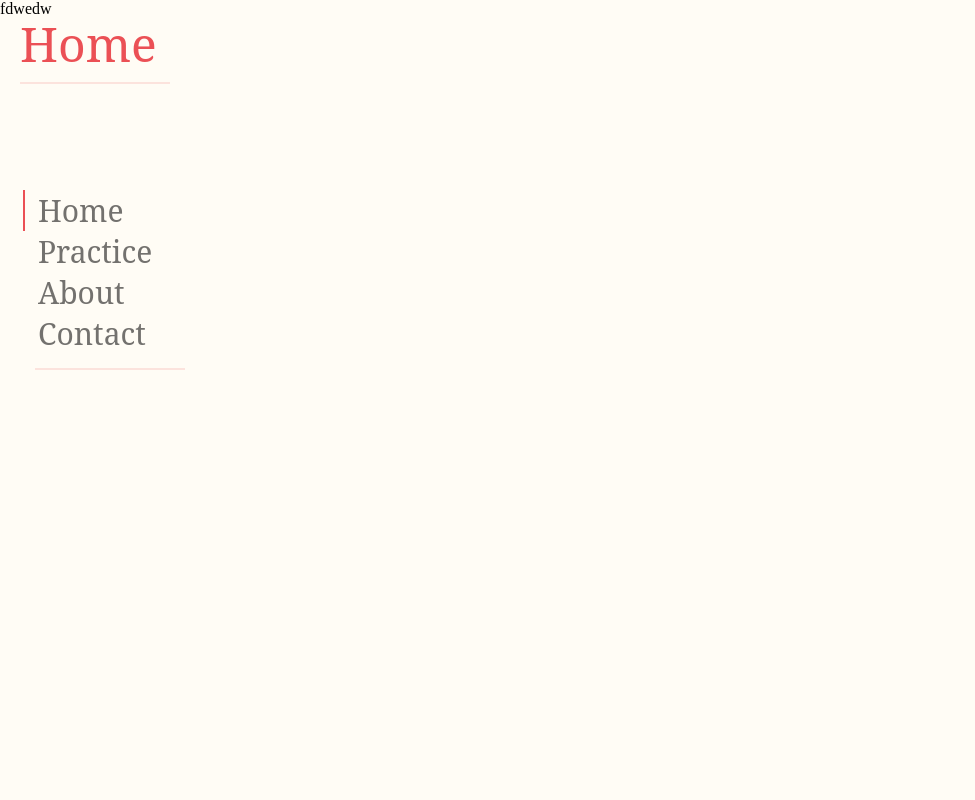
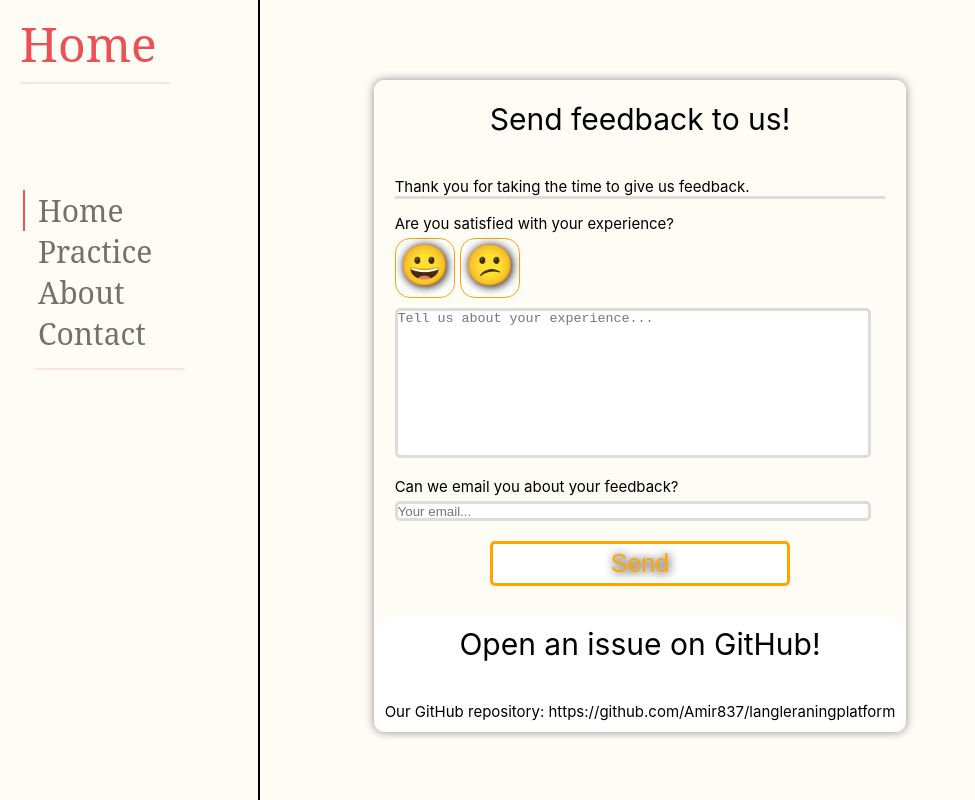
Before and after one commit to Amir837/langleraningplatform, a React (Create React App) app: page /contact in a window 1280 px wide. Shown: the whole page, without its empty margins (0-975 px from the left). Built offline with nearby package versions, Linux system fonts and the light colour scheme.

Commit message:
add FeedbackPage and update Navmenu

```diff
--- a/src/App.tsx
+++ b/src/App.tsx
@@ -10,7 +10,7 @@ import { TenseChat } from './pages/Practice/TenseChat';
 import { Practice } from './Practice';
 import { Home } from './Home';
 import { About } from './About';
-import { Contact } from './Contact';
+import { Contact } from './pages/Contact/Contact';
 
 function App() {
   return (
--- a/src/Contact.tsx
+++ /dev/null
@@ -1,8 +0,0 @@
-function Contact() {
-
-    return(
-        <div>fdwedw</div>
-    );
-}
-
-export { Contact };
--- a/src/Home.tsx
+++ b/src/Home.tsx
@@ -22,6 +22,7 @@ function Home() {
     }
 
     return(
+        <div className="HomePage">
             <div className="entrance">
                 <div className="enterBox">
                     <div className="login">Login</div>
@@ -47,6 +48,7 @@ function Home() {
                     <button className="buttonEntrance" onClick={handleClick}>Log in</button>
                 </div>
             </div>
+        </div>
     );
 }
 
--- a/src/NavMenu.tsx
+++ b/src/NavMenu.tsx
@@ -13,6 +13,7 @@ function NavMenu(props: NavMenuProps) {
     var f = "/" + `${props.currentPage}`;
     if (props.currentPage === "Home") f = "/";
     return (
+        <div className="leftBar">
             <nav>
                 <header>
                     <h1><Link to={f}>{props.currentPage}</Link></h1>
@@ -35,6 +36,7 @@ function NavMenu(props: NavMenuProps) {
                     </ul>
                 </div>
             </nav>
+        </div>
     );
 }
 
--- a/src/css/Home.css
+++ b/src/css/Home.css
@@ -1,10 +1,16 @@
+.HomePage {
+    display: flex;
+    flex-direction: row;
+    background-color: var(--background1);
+}
+
 .entrance {
     background-color: #fffcf5;
     border: 1px solid #ffffff;
     border-radius: 10px;
     box-shadow: 0 0 10px #8d8d8d;
+    width: 20%;
     margin-top: 35vh;
-    width: 20%;
     min-width: 400px;
     min-height: 10%;
     text-align: center;
--- a/src/css/NavMenu.css
+++ b/src/css/NavMenu.css
@@ -1,4 +1,33 @@
 /* Navigation element */
+
+/* Left Bar */
+.leftBar {
+    position: absolute;
+    width: 260px;
+    height: 100%;
+    min-height: 100vh;
+    border-right: 2px solid black;
+
+}
+
+.leftBar .navMenu {
+    width: 260px;
+    flex-grow: 1;
+    background-color: inherit;
+}
+
+.leftBar .tenseController {
+    width: 260px;
+    flex-grow: 1;
+    background-color: inherit;
+}
+
+.leftBar .something {
+    width: 260px;
+    flex-grow: 1;
+    background-color: inherit;
+}
+
 nav {
     position: absolute;
     display: block;
--- /dev/null
+++ b/src/pages/Contact/Contact.css
@@ -0,0 +1,173 @@
+.ContactPage {
+    --blue1: orange;
+    --blue2: orange;
+    --blue3: orange;
+    --blue4: rgb(200, 230, 255);
+    --blue5: rgb(220, 240, 255);
+    --red1: rgb(220, 0, 0);
+    --green1: rgb(76, 185, 104);
+    --black1: black;
+
+    --button-color: var(--green1);
+    --pointer-color: var(--blue2);
+    display: flex;
+    background-color: rgb(255, 252, 245);
+}
+
+.feedback-form-box {
+    background-color: #fffcf5;
+    border: 1px solid #ffffff;
+    border-radius: 10px;
+    box-shadow: 0 0 10px #8d8d8d;
+    margin-left: auto;
+    margin-right: auto;
+    margin-top: 10vh;
+    justify-content: center;
+}
+
+.feedback-form {
+    font-size: 15px;
+    font-family: "Inter", sans-serif;
+}
+
+.feedback-form .local-feedback {
+    padding: 20px;
+    border-radius: 20px;
+}
+
+.feedback-form .part {
+    margin-bottom: 15px;
+}
+
+.feedback-form .part1 {
+    border-bottom: 3px solid rgb(220, 220, 220);
+    margin-bottom: 15px;
+}
+
+.feedback-form .part1 .part1-title {
+    text-align: center;
+    font-size: 30px;
+    margin-bottom: 40px;
+}
+
+.feedback-form .emoji-box {
+    display: flex;
+    margin-top: 5px;
+    margin-bottom: 10px;
+}
+
+.feedback-form .emoji-box .emoji-button {
+    background-color: white;
+    width: 60px;
+    height: 60px;
+    font-size: 40px;
+
+    border: none;
+
+    border-radius: 15px;
+    padding: 5px;
+    padding-top: 0px;
+
+    display: flex;
+    justify-content: center;
+    align-items: center;
+    margin-right: 5px;
+
+    cursor: pointer;
+
+    transition:
+        background-color 0.05s,
+        border 0.1s;
+}
+
+.feedback-form .emoji-box .emoji-button:hover {
+    border: 3px solid var(--blue1);
+}
+
+.feedback-form .emoji-box .emoji-button-notPressed {
+    border: 1px solid var(--blue1);
+}
+
+.feedback-form .emoji-box .emoji-button-pressed {
+    background-color: var(--blue5);
+    border: 3px solid var(--blue1);
+}
+
+.feedback-form .emoji-box .emoji-button:active {
+    background-color: var(--blue5);
+    border: 3px solid var(--blue1);
+}
+
+.feedback-form textarea {
+    width: 97%;
+
+    height: 150px;
+    resize: none;
+
+    border-radius: 5px;
+    border: 3.15px solid rgb(220, 220, 220);
+}
+
+.feedback-form input {
+    width: 97%;
+
+    height: 20px;
+    resize: none;
+
+    border-radius: 5px;
+    border: 3.15px solid rgb(220, 220, 220);
+
+    margin-top: 5px;
+    margin-bottom: 5px;
+}
+
+.feedback-form .send-button-box {
+    display: flex;
+    justify-content: center;
+}
+
+.feedback-form .send-button {
+    background-color: white;
+    height: 45px;
+    width: 300px;
+
+    color: var(--pointer-color);
+    font-size: 25px;
+    white-space: nowrap;
+
+    border-color: var(--pointer-color);
+    border-radius: 5px;
+    border-style: solid;
+
+    cursor: pointer;
+
+    transition:
+        background-color 0.15s,
+        color 0.15s;
+
+}
+
+.feedback-form .send-button:hover {
+    background-color: var(--pointer-color);
+    color: white;
+}
+
+.feedback-form .send-button:active {
+    opacity: 0.8;
+}
+
+.feedback-form .github-box {
+    display: flex;
+    flex-direction: column;
+    background-color: white;
+    padding: 10px;
+    border-radius: 20px;
+
+    margin-top: 10px;
+}
+
+.feedback-form .github-box .github-FlashChess {
+    font-size: 30px;
+    margin-bottom: 40px;
+    text-align: center;
+}
--- /dev/null
+++ b/src/pages/Contact/Contact.tsx
@@ -0,0 +1,81 @@
+//import { appInsights } from "../Telemetry";
+
+import React, { ChangeEvent, KeyboardEvent, useState } from "react";
+
+import './Contact.css';
+
+function Contact() {
+    const [happy, setHappy] = useState<boolean>(false);
+    const [sad, setSad] = useState<boolean>(false);
+    const [feedback, setFeedback] = useState<string>("");
+    const [email, SetEmail] = useState<string>("");
+
+    const changeHappy = () => {
+        if (!happy && sad) {
+            setSad(false);
+        }
+
+        setHappy(!happy);
+    }
+
+    const changeSad = () => {
+        if (!sad && happy) {
+            setHappy(false);
+        }
+
+        setSad(!sad);
+    }
+
+    const handleSend = () => {
+        /*appInsights.trackEvent({
+            name: "Feedback",
+            properties: {
+                Happy: happy,
+                Feedback: feedback,
+                Email: email
+            }
+        })*/
+        alert("Thank you for your feedback!");
+        //window.location.href = "https://flashchess.org";
+    }
+
+    return (
+        <div className="ContactPage">
+            <div className="feedback-form-box">
+                <div className="feedback-form">
+                    <div className="local-feedback">
+                        <div className="part1">
+                            <div className="part1-title">Send feedback to us!</div>
+                            <div>Thank you for taking the time to give us feedback.</div>
+                        </div>
+
+                        <div className="part">
+                            <div>Are you satisfied with your experience?</div>
+                            <div className="emoji-box">
+                                <button className={"emoji-button " + (happy ? "emoji-button-pressed" : "emoji-button-notPressed")} onClick={changeHappy}>&#128512;</button>
+                                <button className={"emoji-button " + (sad ? "emoji-button-pressed" : "emoji-button-notPressed")} onClick={changeSad}>&#128533;</button>
+                            </div>
+                            <textarea value={feedback} onChange={(e) => setFeedback(e.target.value)} placeholder="Tell us about your experience..." ></textarea>
+                        </div>
+
+                        <div className="part">
+                            <div>Can we email you about your feedback?</div>
+                            <input value={email} onChange={(e) => SetEmail(e.target.value)} placeholder="Your email..."></input>
+                        </div>
+
+                        <div className="send-button-box">
+                            <button className="send-button" onClick={handleSend}>Send</button>
+                        </div>
+                    </div>
+
+                    <div className="github-box">     {/* link to github */}
+                        <div className="github-FlashChess">Open an issue on GitHub!</div>
+                        <div>Our GitHub repository: <a className="color-pointer" href="https://github.com/Amir837/langleraningplatform">https://github.com/Amir837/langleraningplatform</a></div>
+                    </div>
+                </div>
+            </div>
+        </div>
+    );
+}
+
+export { Contact };
--- a/src/pages/Practice/TenseChat.css
+++ b/src/pages/Practice/TenseChat.css
@@ -48,35 +48,6 @@ button {
     display: flex;
     flex-direction: row;
     background-color: var(--background1);
-}
-
-/* Left Bar */
-.leftBar {
-    width: 260px;
-    height: 100%;
-    min-height: 100vh;
-    border: 2px solid black;
-
-    display: flex;
-    flex-direction: column;
-}
-
-.leftBar .navMenu {
-    width: 260px;
-    flex-grow: 1;
-    background-color: inherit;
-}
-
-.leftBar .tenseController {
-    width: 260px;
-    flex-grow: 1;
-    background-color: inherit;
-}
-
-.leftBar .something {
-    width: 260px;
-    flex-grow: 1;
-    background-color: inherit;
 }
 
 /* Chat */
--- a/src/pages/Practice/TenseChat.tsx
+++ b/src/pages/Practice/TenseChat.tsx
@@ -80,17 +80,6 @@ function TenseChat() {
 
     return (
         <div className="tenseChatPage">
-            <div className="leftBar">
-
-                <div className="tenseController">
-
-                </div>
-
-                <div className="something">
-
-                </div>
-            </div>
-
             <div className="chat">
                 <div className="sentenceTitleContainer">
                     <div className="exerciseTitle">Transform sentence from {FromTense} to {ToTense}</div>
```
Lines whose indentation alone changed are shown as unchanged.
